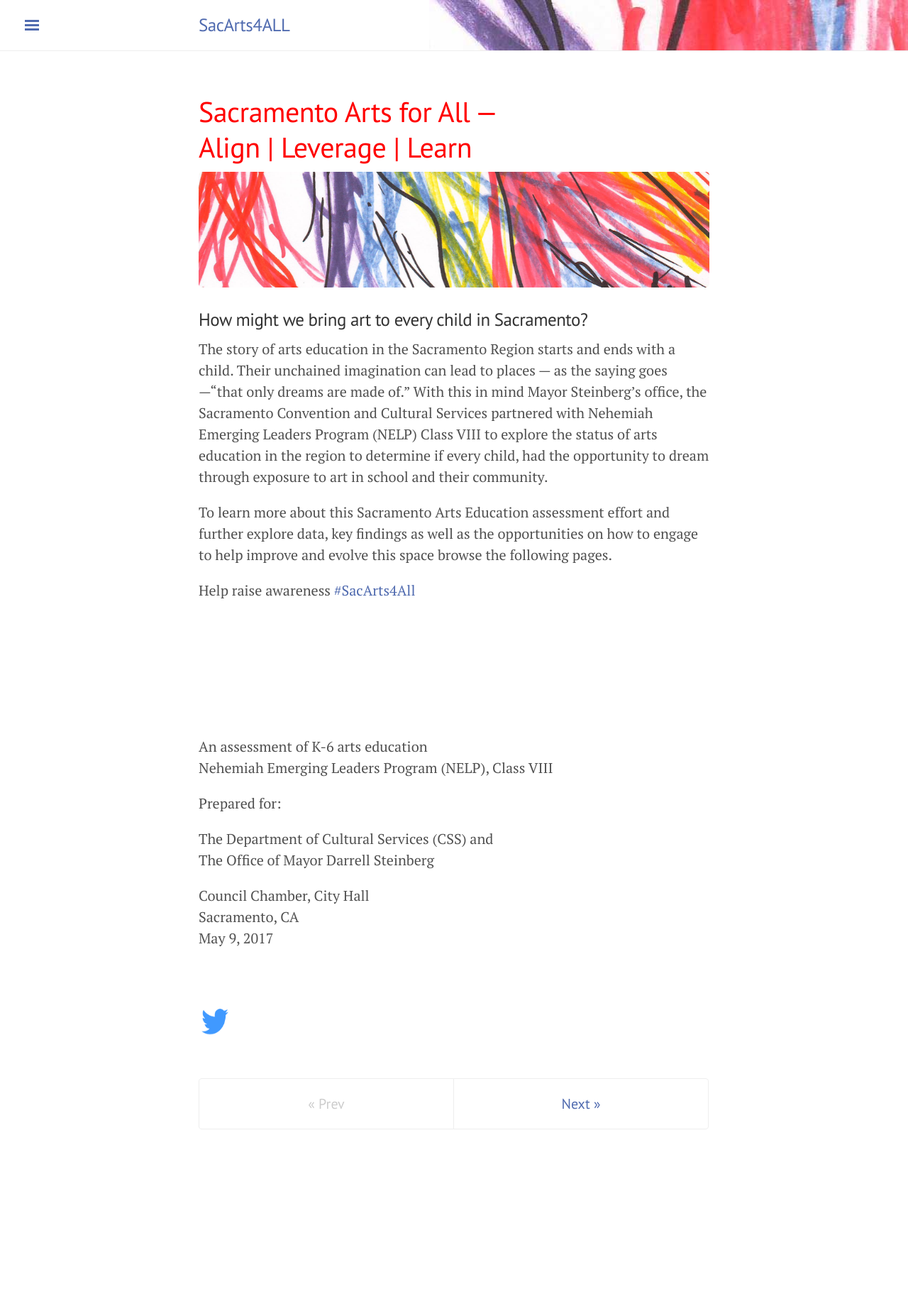
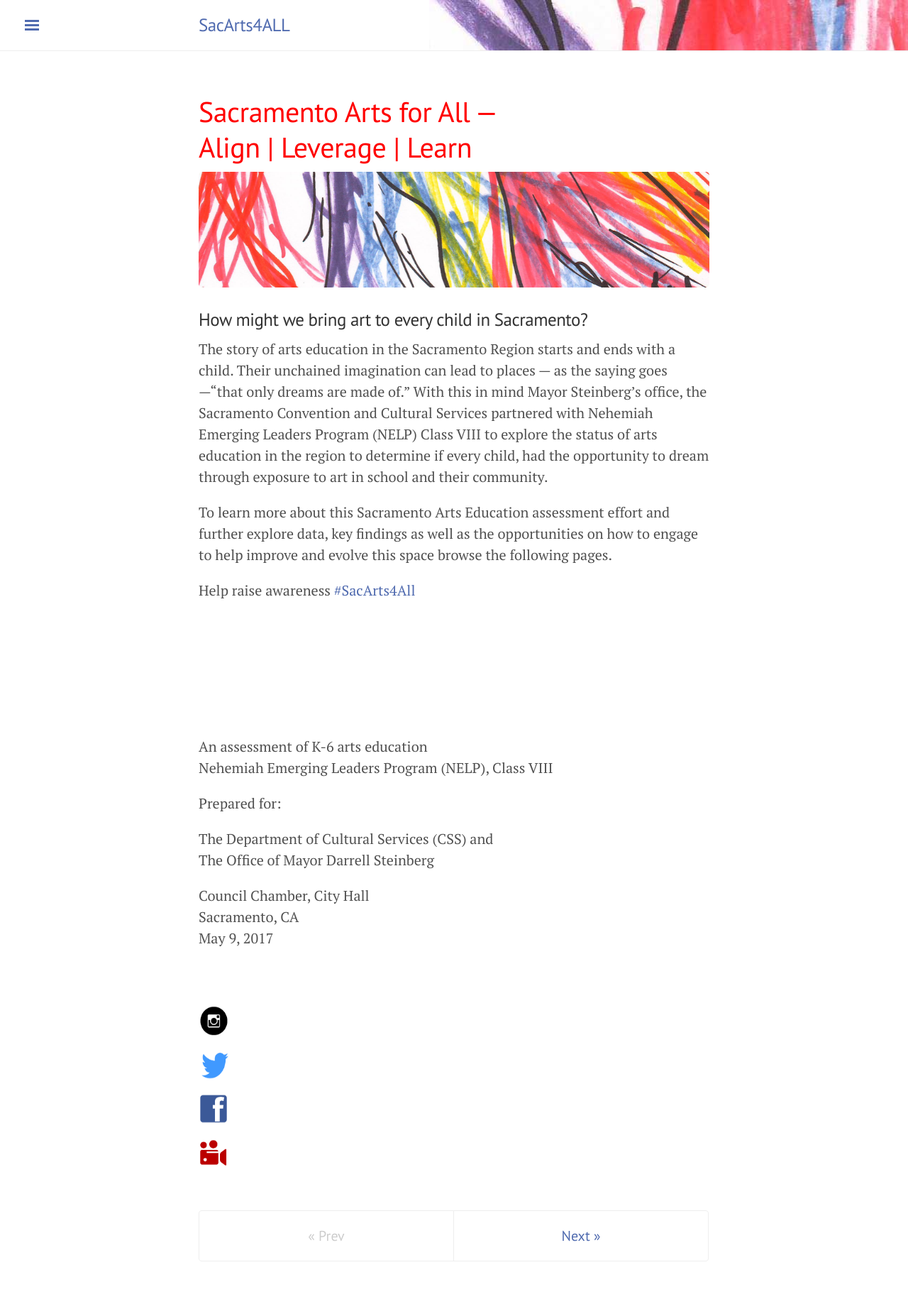
Before and after one commit to code4sac/sacarts4ALL, a Jekyll site: the page built from index.md, in a window 1280 px wide. Shown: the whole page at 71% size. Built offline with Jekyll 4.4.1, drawn with Linux system fonts in a browser that asks for light colours; before the commit the page ends 1651 px from its top, so only the background shows below that.

Commit message:
home page updates

```diff
--- a/index.md
+++ b/index.md
@@ -27,7 +27,10 @@
 Council Chamber, City Hall<br/>Sacramento, CA<br/>May 9, 2017
 
 <br/><br/>
+<a href="https://www.instagram.com/sacarts4all"><img src="{{ site.baseurl }}/assets/images/iconInstagram228x217.png" alt="instagram" height="42" width="42"></a>
 <a href="https://twitter.com/SacArts4ALL"><img src="{{ site.baseurl }}/assets/images/iconTwitter243x206.png" alt="twitter" height="42" width="42"></a>
+<a href="https://www.facebook.com/groups/349470948784549/"><img src="{{ site.baseurl }}/assets/images/iconFacebook219x213.png" alt="facebook" height="42" width="42"></a>
+<a href="https://www.youtube.com/watch?v=SNa4v4lMLPY&feature=youtu.be"><img src="{{ site.baseurl }}/assets/images/iconYouTube234x234.png" alt="youtube" height="42" width="42"></a>
 
 
 
```
